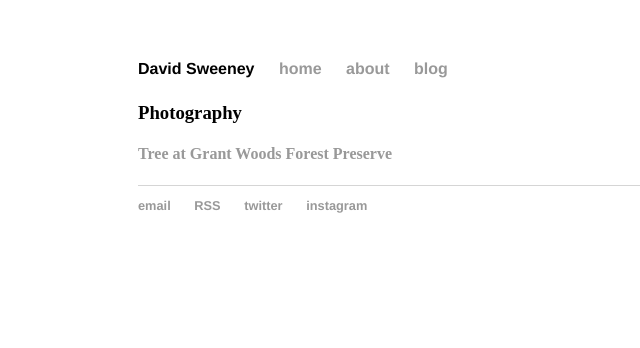
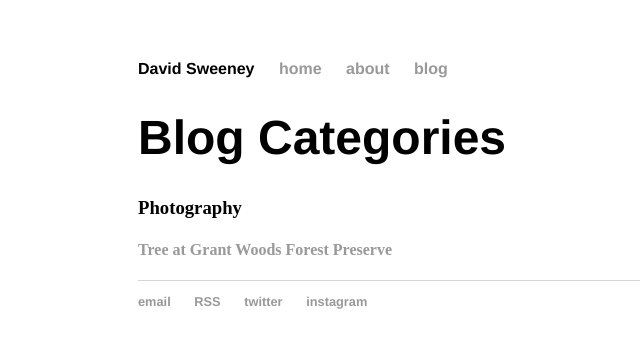
Before and after one commit to dvdsweeney/dvdsweeney.github.io, a Jekyll site: the page built from categories.html, in a window 1280 px wide. Shown: the top 348 px of the page, without its empty margins (54-694 px from the left). Built offline with Jekyll 4.4.1, drawn with Linux system fonts in a browser that asks for light colours.

Commit message:
Update categories.html

```diff
--- a/categories.html
+++ b/categories.html
@@ -5,14 +5,15 @@ title: David Sweeney | Blog Categories
 ---
 
 <div class="blurb">
+  <h1>Blog Categories</h1>
 
 {% for category in site.categories %}
-  <div class="archive-group">
+  <!--<div class="archive-group">-->
     {% capture category_name %}{{ category | first }}{% endcapture %}
-    <div id="#{{ category_name | slugize }}"></div>
+    <div id="#{{ category_name | slugize }}"><!--</div>-->
     <p></p>
 
-    <h3 class="category-head">{{ category_name }}</h3>
+    <h3>{{ category_name }}</h3>
     <a name="{{ category_name | slugize }}"></a>
     {% for post in site.categories[category_name] %}
     <article class="archive-item">
```
